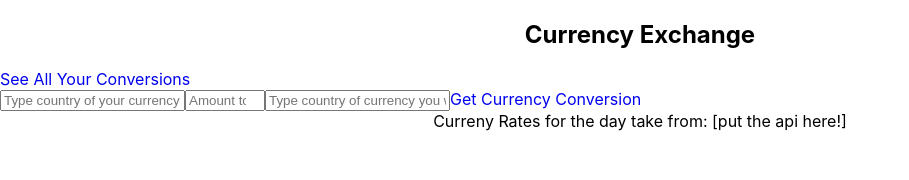
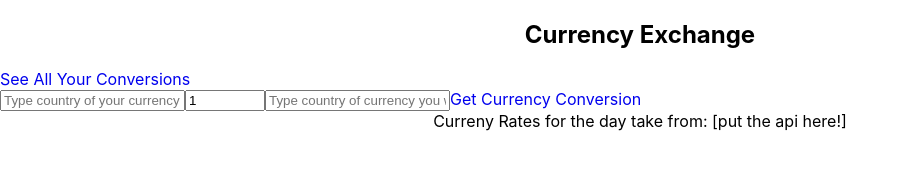
Before and after one commit to saraho1123/currency-exchange, a React (Create React App) app: page /currency-exchange/ in a window 1280 px wide. Shown: the top 180 px of the page, without its empty margins (0-909 px from the left). Built offline with nearby package versions, Linux system fonts and the light colour scheme.

Commit message:
Add lowest value to userAmount input

```diff
--- a/src/Form/Form.js
+++ b/src/Form/Form.js
@@ -24,8 +24,8 @@ const Form = (props) => {
     setNewCurrency('')
   }
 
-  const toInputUppercase = e => {
-    e.target.value = ("" + e.target.value).toUpperCase();
+  const toInputUppercase = event => {
+    event.target.value = ("" + event.target.value).toUpperCase();
   };
 
   return (
@@ -46,7 +46,7 @@ const Form = (props) => {
           max='10000'
           className='user-amount'
           placeholder='Amount to exchange (up to 10,000)'
-          value={userAmount}
+          value={userAmount || 1 }
           onChange={(event) => setUserAmount(event.target.value)}
         />
         <input
```
Also changed, not shown: 1 other file (tests, documents, lock files or other folders).
